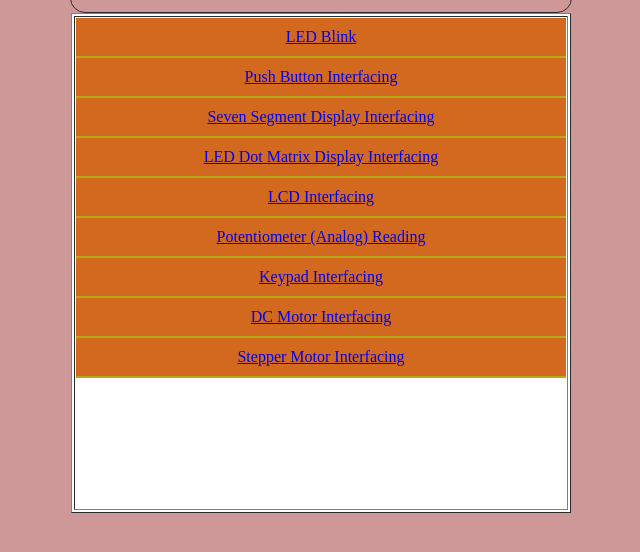
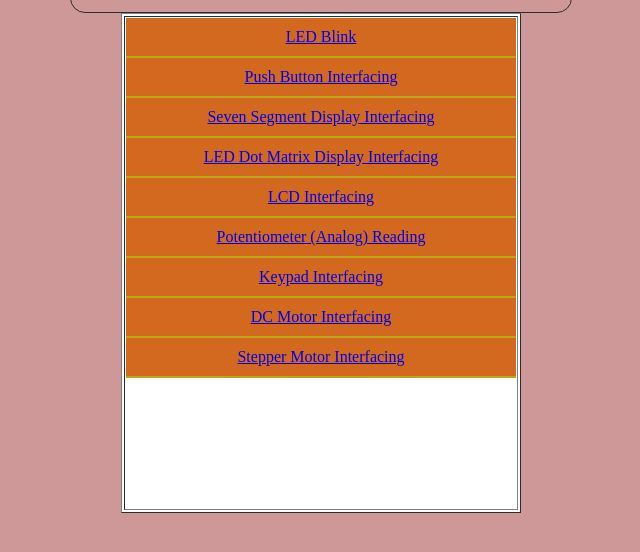
Before and after one commit to gmostofabd/8051-Experiments, a plain HTML site: page index.html in a window 1280 px wide. Shown: the part 214-766 px from the top of the page, without its empty margins (319-959 px from the left). Drawn offline with Linux system fonts and the light colour scheme.

Commit message:
Update index.html

```diff
--- a/index.html
+++ b/index.html
@@ -18,9 +18,9 @@
     </div>
 
 
-    <table align = center width=500 height=500 border="1" bgcolor= white>
+    <table align = center width=400 height=500 border="1" bgcolor= white>
       <tr>
-        <td width=480 bgcolor=white valign=top>
+        <td width=380 bgcolor=white valign=top>
 
 
 
```
